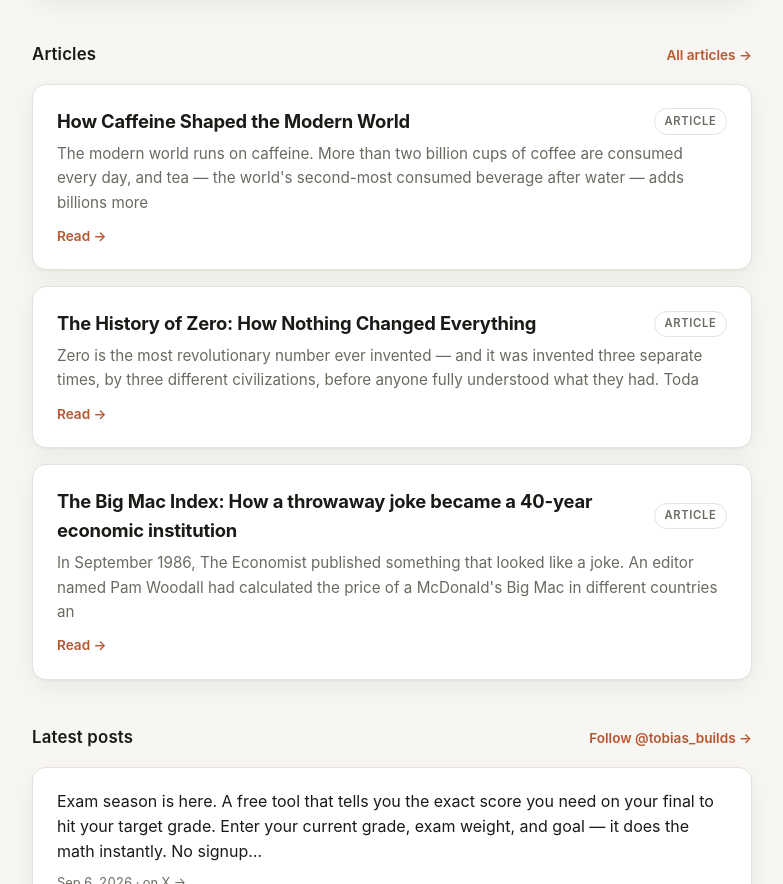
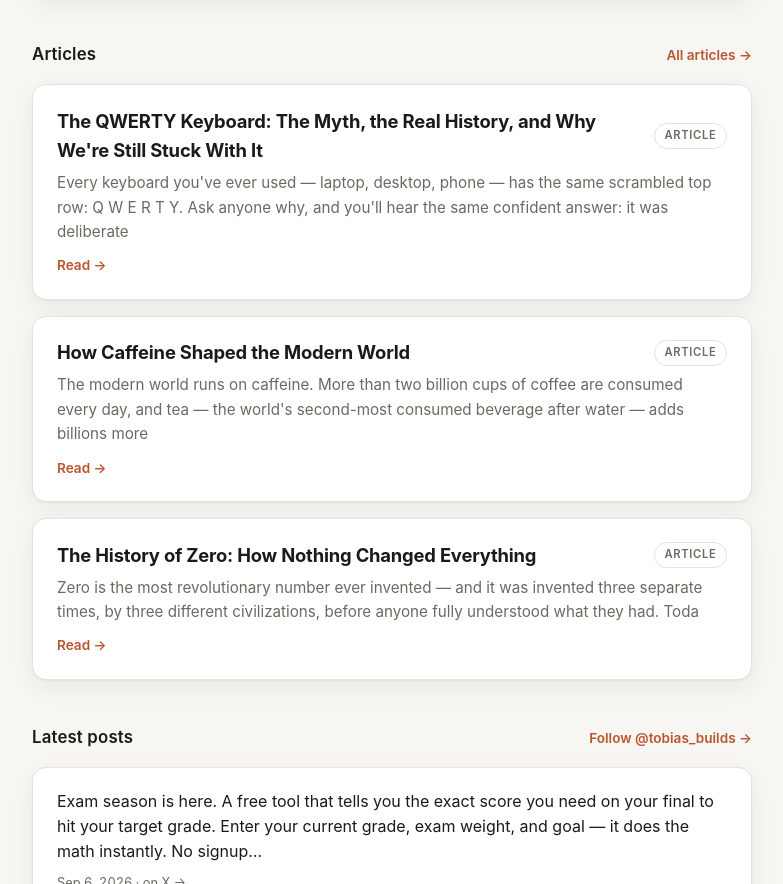
Before and after one commit to SimpaticoLabs/tobias-projects, a plain HTML site: page docs/index.html in a window 1280 px wide. Shown: the part 1702-2586 px from the top of the page, without its empty margins (248-1031 px from the left). Drawn offline with Linux system fonts and the light colour scheme.

Commit message:
homepage: rebuild (projects + articles + latest posts)

```diff
--- a/docs/index.html
+++ b/docs/index.html
@@ -134,6 +134,14 @@
     <section class="strip" aria-label="Articles">
       <div class="strip-head"><h2>Articles</h2><a href="./articles/">All articles →</a></div>
       <div class="grid">
+      <a class="card" href="./articles/the-qwerty-keyboard-the-myth-the-real-history-and-why-we-re-still-stuc.html">
+        <div class="card-top">
+          <h3>The QWERTY Keyboard: The Myth, the Real History, and Why We&#x27;re Still Stuck With It</h3>
+          <span class="tag">Article</span>
+        </div>
+        <p>Every keyboard you&#x27;ve ever used — laptop, desktop, phone — has the same scrambled top row: Q W E R T Y. Ask anyone why, and you&#x27;ll hear the same confident answer: it was deliberate</p>
+        <div class="go">Read →</div>
+      </a>
       <a class="card" href="./articles/how-caffeine-shaped-the-modern-world.html">
         <div class="card-top">
           <h3>How Caffeine Shaped the Modern World</h3>
@@ -148,14 +156,6 @@
           <span class="tag">Article</span>
         </div>
         <p>Zero is the most revolutionary number ever invented — and it was invented three separate times, by three different civilizations, before anyone fully understood what they had. Toda</p>
-        <div class="go">Read →</div>
-      </a>
-      <a class="card" href="./articles/the-big-mac-index-how-a-throwaway-joke-became-a-40-year-economic-insti.html">
-        <div class="card-top">
-          <h3>The Big Mac Index: How a throwaway joke became a 40-year economic institution</h3>
-          <span class="tag">Article</span>
-        </div>
-        <p>In September 1986, The Economist published something that looked like a joke. An editor named Pam Woodall had calculated the price of a McDonald&#x27;s Big Mac in different countries an</p>
         <div class="go">Read →</div>
       </a>
       </div>
```
